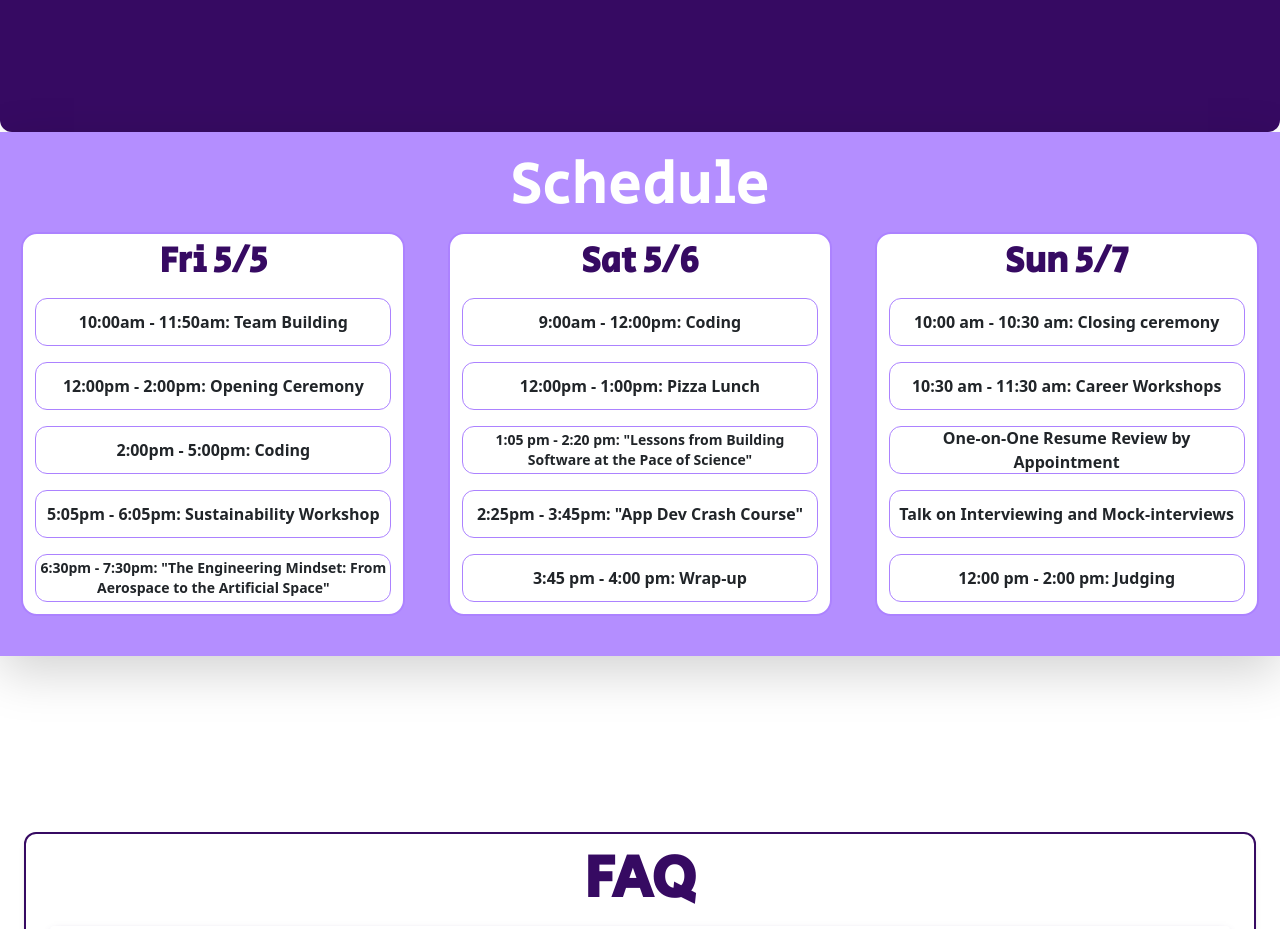
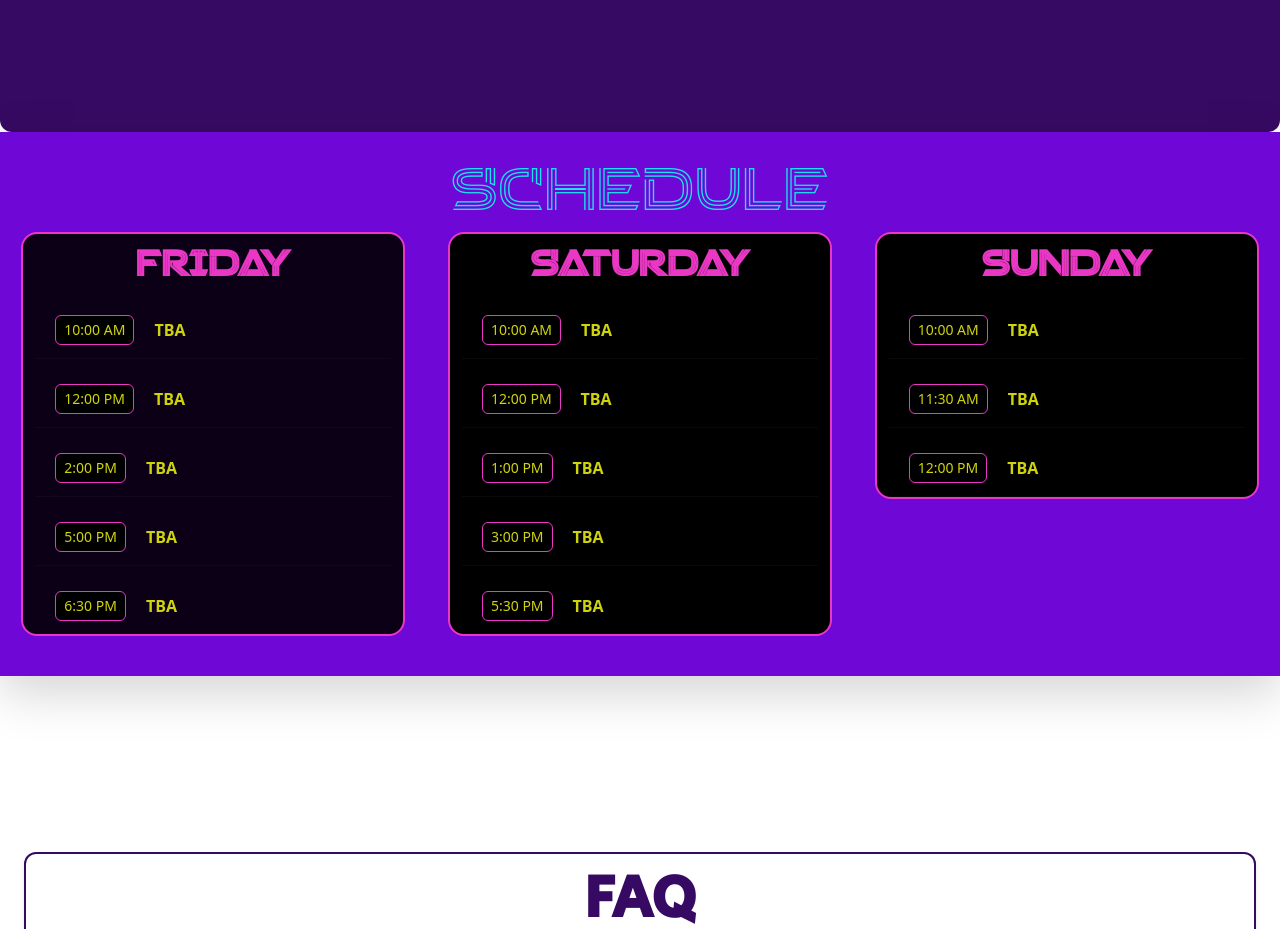
Before and after one commit to UWB-ACM/uwb-hacks24, a React (Create React App) app: page / in a window 1280 px wide. Shown: the part 2180-3109 px from the top of the page. Built offline with nearby package versions, Linux system fonts and the light colour scheme; a web font is replaced by a local one; what tw-elements would draw is missing.

Commit message:
Styling for Schedule

```diff
--- a/src/Home/Schedule.js
+++ b/src/Home/Schedule.js
@@ -19,63 +19,109 @@ function Schedule() {
     }, [observer]);
 
     return (
-        <div id="schedule" className="h-auto bg-opacity-90 shadow-lg mb-44 bg-light-purple text-center">
-            <div className={"font-SecularOne text-6xl text-white pt-4"}>Schedule</div>
+        <div id="schedule" className="h-auto bg-opacity-90 shadow-lg mb-44 bg-light-purple text-center" style={{ backgroundColor: '#6f07d6'}}>
+            <div className={"font-Stacker text-6xl  pt-4"} style={{ color: '#18e4ec'}}>Schedule</div>
             <div className="flex flex-wrap h-auto pb-4">
 
-                <div id={"schedule-1"} className="bg-white bg-opacity-50 w-96 h-96 my-3 mx-auto text-center font-semibold border-2 border-light-purple rounded-2xl container schedule">
-                    <div className={"text-4xl mt-2 text-purple font-SecularOne"}>Fri 5/5</div>
-                    <div className="border-1 border-light-purple rounded-xl h-12 my-3 flex justify-center items-center">
-                        10:00am - 11:50am: Team Building
+                <div id={"schedule-1"} className="bg-black bg-opacity-90 w-96 h-100 my-3 mx-auto text-center font-semibold border-2 border-pink rounded-2xl container schedule">
+                    <div className={"text-4xl mt-2 text-pink font-stacker"}>Friday</div>
+                    <div className="h-12 mt-4 mb-1 flex items-center">
+                        <div className={"ml-5 border-1 border-pink rounded-md py-1 px-2 text-sm font-light bg-black"}>
+                            <p style={{ color: '#CFD30C'}}>10:00 AM</p>
+                        </div>
+                        <div className={"ml-5 "} style={{ color: '#CFD30C'}}>
+                            TBA
+                        </div>
                     </div>
-                    <div className="border-1 border-light-purple rounded-xl h-12 my-3 flex justify-center items-center">
-                        12:00pm - 2:00pm: Opening Ceremony
+                    <hr className={"border-t border-pink"}/>
+                    <div className="rounded-xl h-12 mt-3 mb-1 flex items-center">
+                        <div className={"ml-5 border-1 border-pink rounded-md py-1 px-2 text-sm font-light bg-black"}>
+                            <p style={{ color: '#CFD30C'}}>12:00 PM</p>
+                        </div>
+                        <div className={"ml-5 "} style={{ color: '#CFD30C'}}>TBA</div>
                     </div>
-                    <div className="border-1 border-light-purple rounded-xl h-12 my-3 flex justify-center items-center">
-                        2:00pm - 5:00pm: Coding
+                    <hr className={"border-t border-gray-400"}/>
+                    <div className="rounded-xl h-12 mt-3 mb-1 flex items-center">
+                        <div className={"ml-5 border-1 border-pink rounded-md py-1 px-2 text-sm font-light bg-black"}>
+                            <p style={{ color: '#CFD30C'}}>2:00 PM</p>
+                        </div>
+                        <div className={"ml-5 "} style={{ color: '#CFD30C'}}>TBA</div>
                     </div>
-                    <div className="border-1 border-light-purple rounded-xl h-12 my-3 flex justify-center items-center">
-                        5:05pm - 6:05pm: Sustainability Workshop
+                    <hr className={"border-t border-gray-400"}/>
+                    <div className="rounded-xl h-12 mt-3 mb-1 flex items-center">
+                        <div className={"ml-5 border-1 border-pink rounded-md py-1 px-2 text-sm font-light bg-black"}>
+                            <p style={{ color: '#CFD30C'}}>5:00 PM</p>
+                        </div>
+                        <div className={"ml-5 "} style={{ color: '#CFD30C'}}>TBA</div>
                     </div>
-                    <div className="border-1 border-light-purple rounded-xl h-12 my-1 flex justify-center items-center text-xs lg:text-sm break-words">
-                        6:30pm - 7:30pm: "The Engineering Mindset: From Aerospace to the Artificial Space"
+                    <hr className={"border-t border-gray-400"}/>
+                    <div className="rounded-xl h-12 mt-3 mb-1 flex items-center">
+                        <div className={"ml-5 border-1 border-pink rounded-md py-1 px-2 text-sm font-light bg-black"}>
+                            <p style={{ color: '#CFD30C'}}>6:30 PM</p>
+                        </div>
+                        <div className={"ml-5 "} style={{ color: '#CFD30C'}}>TBA</div>
                     </div>
                 </div>
-                <div id={"schedule-2"} className="bg-white bg-opacity-50 w-96 h-96 my-3 mx-auto text-center font-semibold border-2 border-light-purple rounded-2xl container schedule delay-1">
-                    <div className={"text-4xl mt-2 text-purple font-SecularOne"}>Sat 5/6</div>
-                    <div className="border-1 border-light-purple rounded-xl h-12 my-3 flex justify-center items-center">
-                        9:00am - 12:00pm: Coding
+                <div id={"schedule-2"} className="bg-black w-96 h-100 my-3 mx-auto text-center font-semibold border-2 border-pink rounded-2xl container schedule delay-1">
+                    <div className={"text-4xl mt-2 text-pink font-stacker"}>Saturday</div>
+                    <div className="rounded-xl h-12 mt-4 mb-1 flex items-center">
+                        <div className={"ml-5 border-1 border-pink rounded-md py-1 px-2 text-sm font-light bg-black"}>
+                            <p style={{ color: '#CFD30C'}}>10:00 AM</p>
+                        </div>
+                        <div className={"ml-5 "} style={{ color: '#CFD30C'}}>TBA</div>
                     </div>
-                    <div className="border-1 border-light-purple rounded-xl h-12 my-3 flex justify-center items-center">
-                        12:00pm - 1:00pm: Pizza Lunch
+                    <hr className={"border-t border-gray-400"}/>
+                    <div className="rounded-xl h-12 mt-3 mb-1 flex items-center">
+                        <div className={"ml-5 border-1 border-pink rounded-md py-1 px-2 text-sm font-light bg-black"}>
+                            <p style={{ color: '#CFD30C'}}>12:00 PM</p>
+                        </div>
+                        <div className={"ml-5 "} style={{ color: '#CFD30C'}}>TBA</div>
                     </div>
-                    <div className="border-1 border-light-purple rounded-xl h-12 my-3 text-sm flex justify-center items-center">
-                        1:05 pm - 2:20 pm: "Lessons from Building Software at the Pace of Science"
+                    <hr className={"border-t border-gray-400"}/>
+                    <div className="rounded-xl h-12 mt-3 mb-1 flex items-center">
+                        <div className={"ml-5 border-1 border-pink rounded-md py-1 px-2 text-sm font-light bg-black"}>
+                            <p style={{ color: '#CFD30C'}}>1:00 PM</p>
+                        </div>
+                        <div className={"ml-5 "} style={{ color: '#CFD30C'}}>TBA</div>
                     </div>
-                    <div className="border-1 border-light-purple rounded-xl h-12 my-3 flex justify-center items-center">
-                        2:25pm - 3:45pm: "App Dev Crash Course"
+                    <hr className={"border-t border-gray-400"}/>
+                    <div className="rounded-xl h-12 mt-3 mb-1 flex items-center">
+                        <div className={"ml-5 border-1 border-pink rounded-md py-1 px-2 text-sm font-light bg-black"}>
+                            <p style={{ color: '#CFD30C'}}>3:00 PM</p>
+                        </div>
+                        <div className={"ml-5 "} style={{ color: '#CFD30C'}}>TBA</div>
                     </div>
-                    <div className="border-1 border-light-purple rounded-xl h-12 my-3 flex justify-center items-center">
-                        3:45 pm - 4:00 pm: Wrap-up
+                    <hr className={"border-t border-gray-400"}/>
+                    <div className="rounded-xl h-12 mt-3 mb-1 flex items-center">
+                        <div className={"ml-5 border-1 border-pink rounded-md py-1 px-2 text-sm font-light bg-black"}>
+                            <p style={{ color: '#CFD30C'}}>5:30 PM</p>
+                        </div>
+                        <div className={"ml-5 "} style={{ color: '#CFD30C'}}>TBA</div>
                     </div>
                 </div>
-                <div id={"schedule-3"} className="bg-white bg-opacity-50 w-96 h-96 my-3 mx-auto text-center font-semibold border-2 border-light-purple rounded-2xl container schedule delay-2">
-                    <div className={"text-4xl mt-2 text-purple font-SecularOne"}>Sun 5/7</div>
-                    <div className="border-1 border-light-purple rounded-xl h-12 my-3 flex justify-center items-center">
-                        10:00 am - 10:30 am: Closing ceremony
+                <div id={"schedule-3"} className="bg-black w-96 h-100 my-3 mx-auto text-center font-semibold border-2 border-pink rounded-2xl container schedule delay-2">
+                    <div className={"text-4xl mt-2 text-pink font-stacker"}>Sunday</div>
+                    <div className="rounded-xl h-12 mt-4 mb-1 flex items-center">
+                        <div className={"ml-5 border-1 border-pink rounded-md py-1 px-2 text-sm font-light bg-black"}>
+                            <p style={{ color: '#CFD30C'}}>10:00 AM</p>
+                        </div>
+                        <div className={"ml-5 "} style={{ color: '#CFD30C'}}>TBA</div>
                     </div>
-                    <div className="border-1 border-light-purple rounded-xl h-12 my-3 flex justify-center items-center">
-                        10:30 am - 11:30 am: Career Workshops
+                    <hr className={"border-t border-gray-400"}/>
+                    <div className="rounded-xl h-12 mt-3 mb-1 flex items-center">
+                        <div className={"ml-5 border-1 border-pink rounded-md py-1 px-2 text-sm font-light bg-black"}>
+                            <p style={{ color: '#CFD30C'}}>11:30 AM</p>
+                        </div>
+                        <div className={"ml-5 "} style={{ color: '#CFD30C'}}>TBA</div>
                     </div>
-                    <div className="border-1 border-light-purple rounded-xl h-12 my-3 flex justify-center items-center">
-                        One-on-One Resume Review by Appointment
+                    <hr className={"border-t border-gray-400"}/>
+                    <div className="rounded-xl h-12 mt-3 mb-1 flex items-center">
+                        <div className={"ml-5 border-1 border-pink rounded-md py-1 px-2 text-sm font-light bg-black"}>
+                            <p style={{ color: '#CFD30C'}}>12:00 PM</p>
+                        </div>
+                        <div className={"ml-5 "} style={{ color: '#CFD30C'}}>TBA</div>
                     </div>
-                    <div className="border-1 border-light-purple rounded-xl h-12 my-3 flex justify-center items-center">
-                        Talk on Interviewing and Mock-interviews
-                    </div>
-                    <div className="border-1 border-light-purple rounded-xl h-12 my-3 flex justify-center items-center">
-                        12:00 pm - 2:00 pm: Judging
-                    </div>
+                    <hr className={"border-t border-gray-400"}/>
                 </div>
             </div>
         </div>
```
